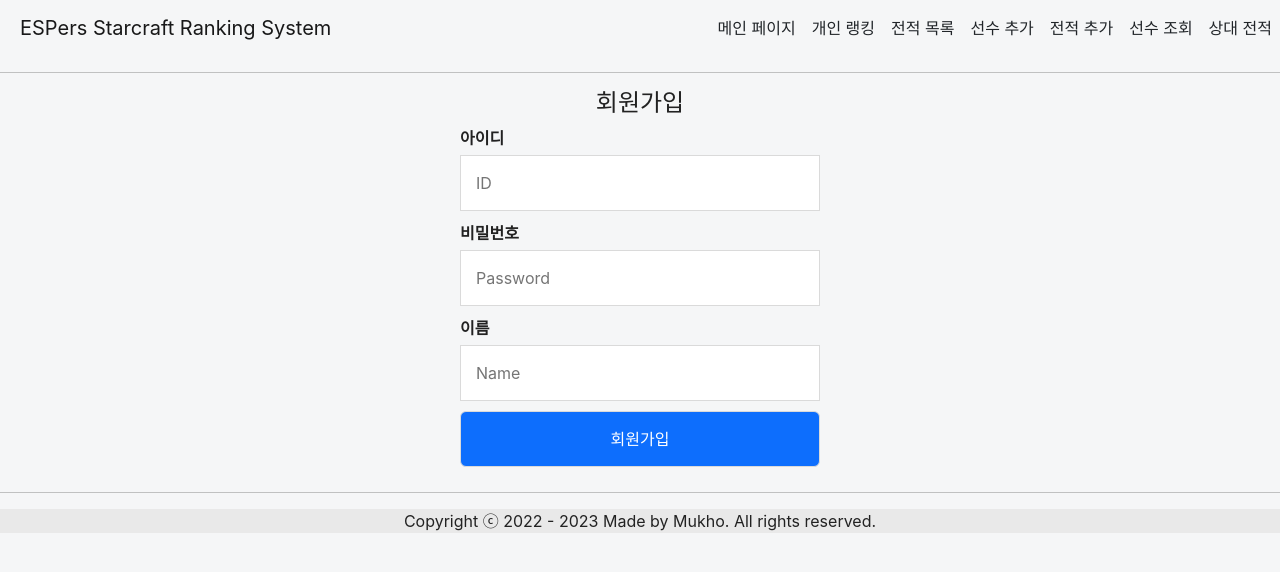
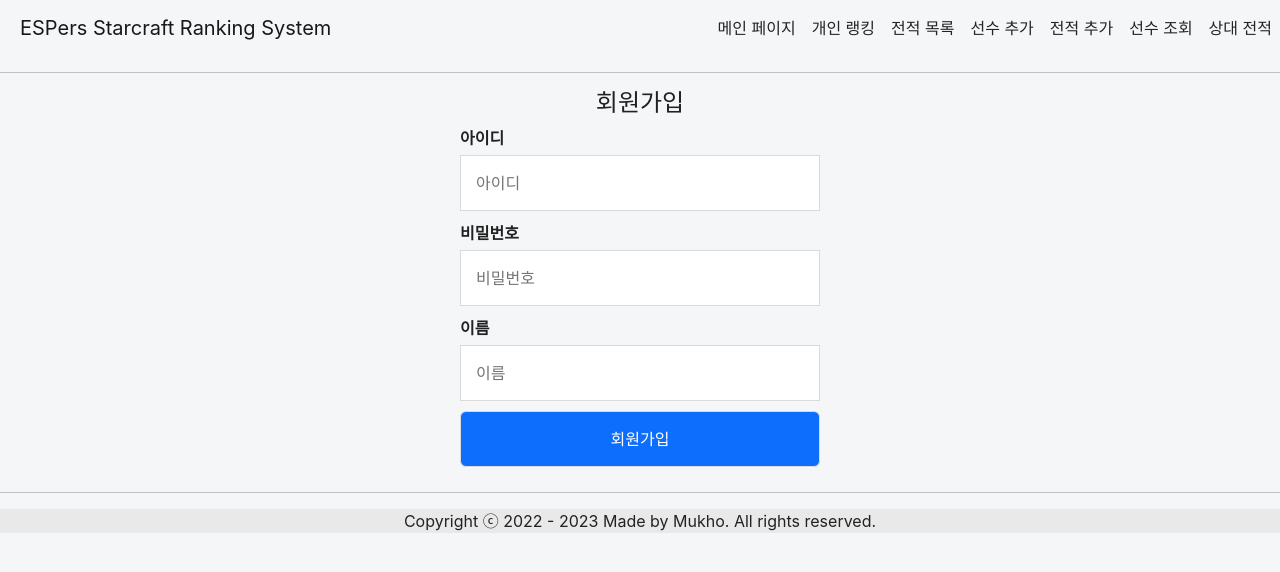
Before and after one commit to mukhoplus/rank-system_front, a React (Create React App) app: page /signup in a window 1280 px wide. Shown: the top 572 px of the page. Built offline with nearby package versions, Linux system fonts and the light colour scheme.

Commit message:
Refactor: 로그아웃 로직 수정

```diff
--- a/src/App.js
+++ b/src/App.js
@@ -69,7 +69,7 @@ const App = () => {
 
   if (
     ["/addgamer", "/addgame"].indexOf(window.location.pathname) !== -1 &&
-    permission !== "true"
+    permission === ""
   ) {
     alert("권한이 없습니다.\n운영자에게 문의하세요.");
     window.location.href = "/";
--- a/src/components/Header.js
+++ b/src/components/Header.js
@@ -6,7 +6,7 @@ const Header = () => {
   const onLogoutHandler = () => {
     const requestLogout = async () => {
       await axios.delete("/logout").then((response) => {
-        if (response.data) {
+        if (response.status === 200) {
           alert("로그아웃되었습니다.");
         } else {
           alert("잘못된 접근입니다.");
--- a/src/pages/SignUp.js
+++ b/src/pages/SignUp.js
@@ -74,7 +74,7 @@ const SignUp = () => {
             minlength="5"
             maxlength="20"
             type="text"
-            placeholder="ID"
+            placeholder="아이디"
           />
         </div>
         <div className="field">
@@ -88,7 +88,7 @@ const SignUp = () => {
             minlength="4"
             maxlength="20"
             type="password"
-            placeholder="Password"
+            placeholder="비밀번호"
           />
         </div>
         <div class="field">
@@ -102,7 +102,7 @@ const SignUp = () => {
             minlength="1"
             maxlength="10"
             type="text"
-            placeholder="Name"
+            placeholder="이름"
           />
         </div>
         <div>
```
